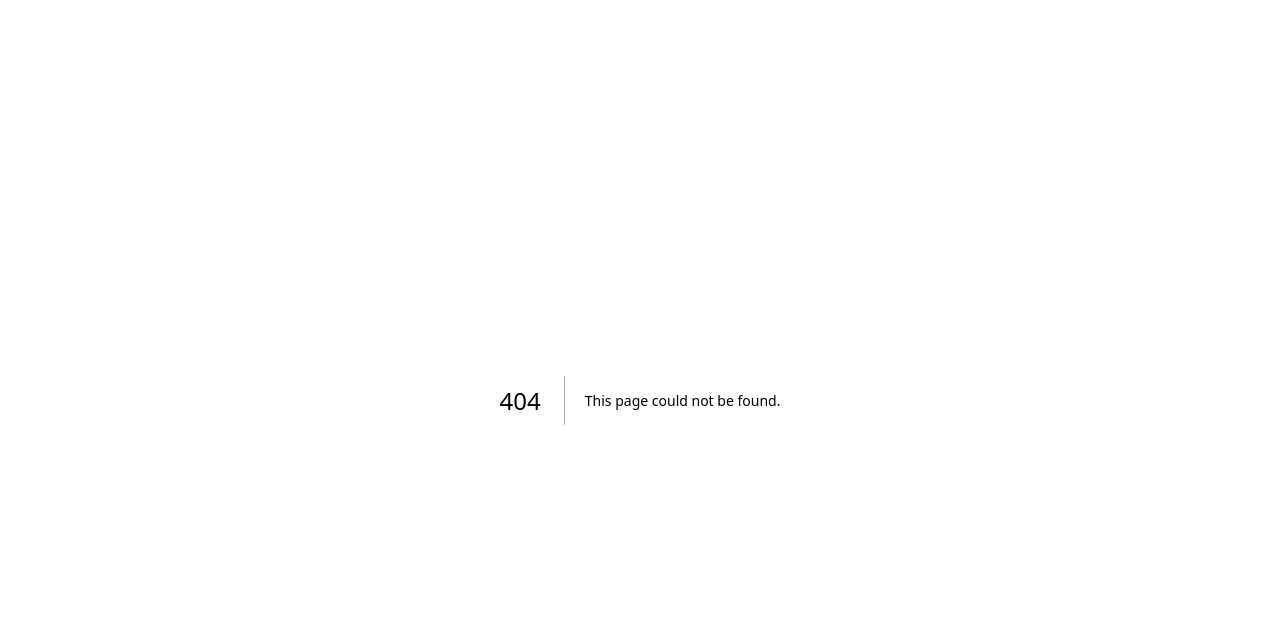
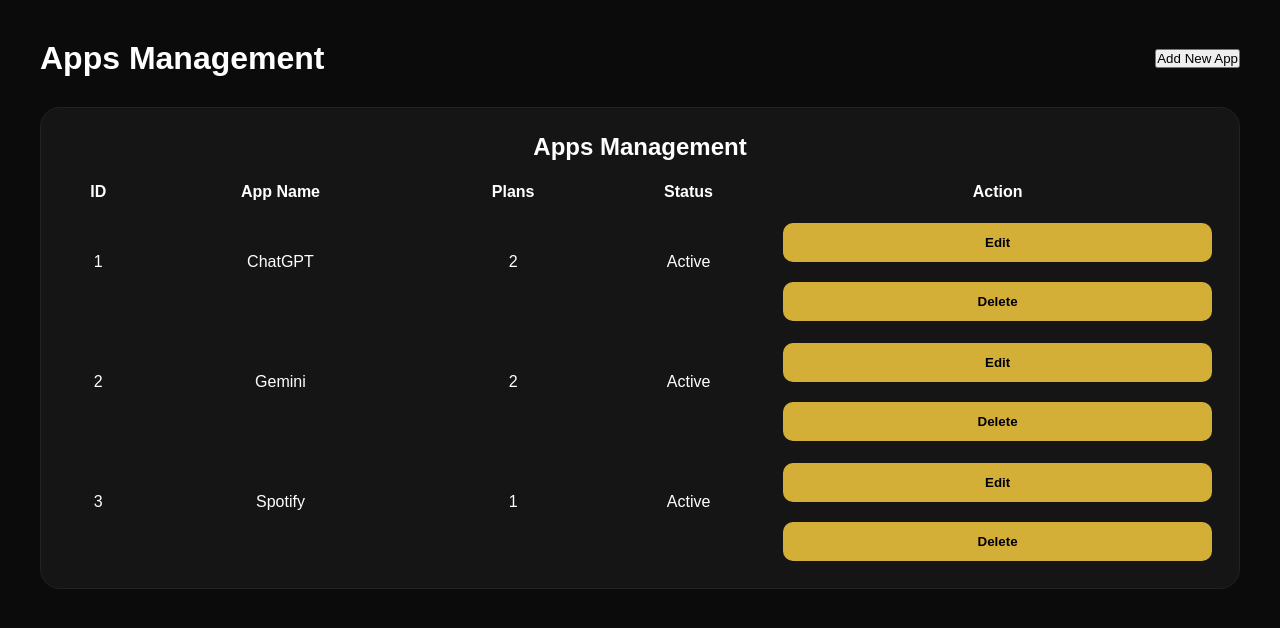
Before and after one commit to mdnoman1592008-ux/premium-account-store, a Next.js app in the folder frontend/: page /admin/apps in a window 1280 px wide. Before the commit this address had no page. Shown: the top 628 px of the page. Built offline with nearby package versions, Linux system fonts and the light colour scheme.

Commit message:
Create page.tsx

```diff
--- /dev/null
+++ b/frontend/src/app/admin/apps/page.tsx
@@ -0,0 +1,43 @@
+import AppManagementTable from
+"../../../components/AppManagementTable";
+
+export default function AdminAppsPage() {
+
+  return (
+    <div
+      style={{
+        padding:"40px"
+      }}
+    >
+
+      <div
+        style={{
+          display:"flex",
+          justifyContent:"space-between",
+          alignItems:"center"
+        }}
+      >
+
+        <h1>
+          Apps Management
+        </h1>
+
+        <button>
+          Add New App
+        </button>
+
+      </div>
+
+      <div
+        style={{
+          marginTop:"30px"
+        }}
+      >
+
+        <AppManagementTable />
+
+      </div>
+
+    </div>
+  );
+}
```
